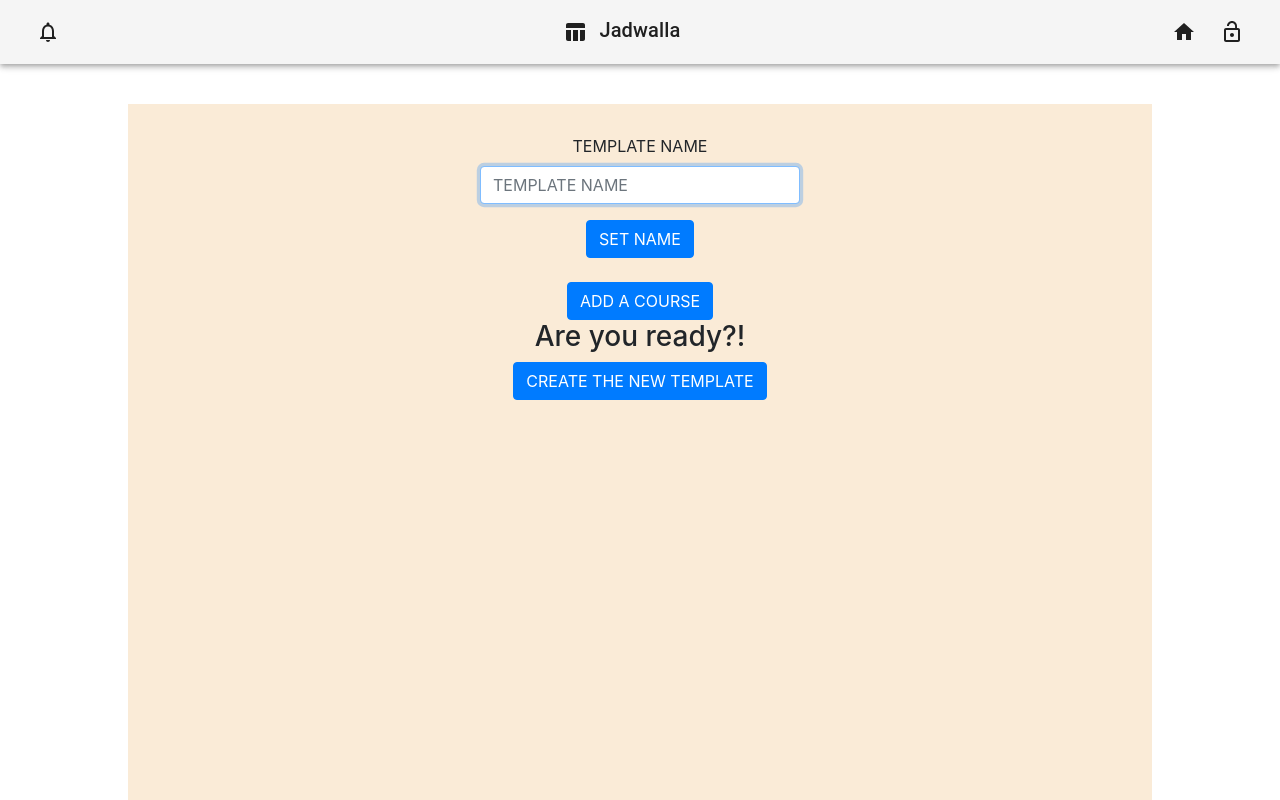
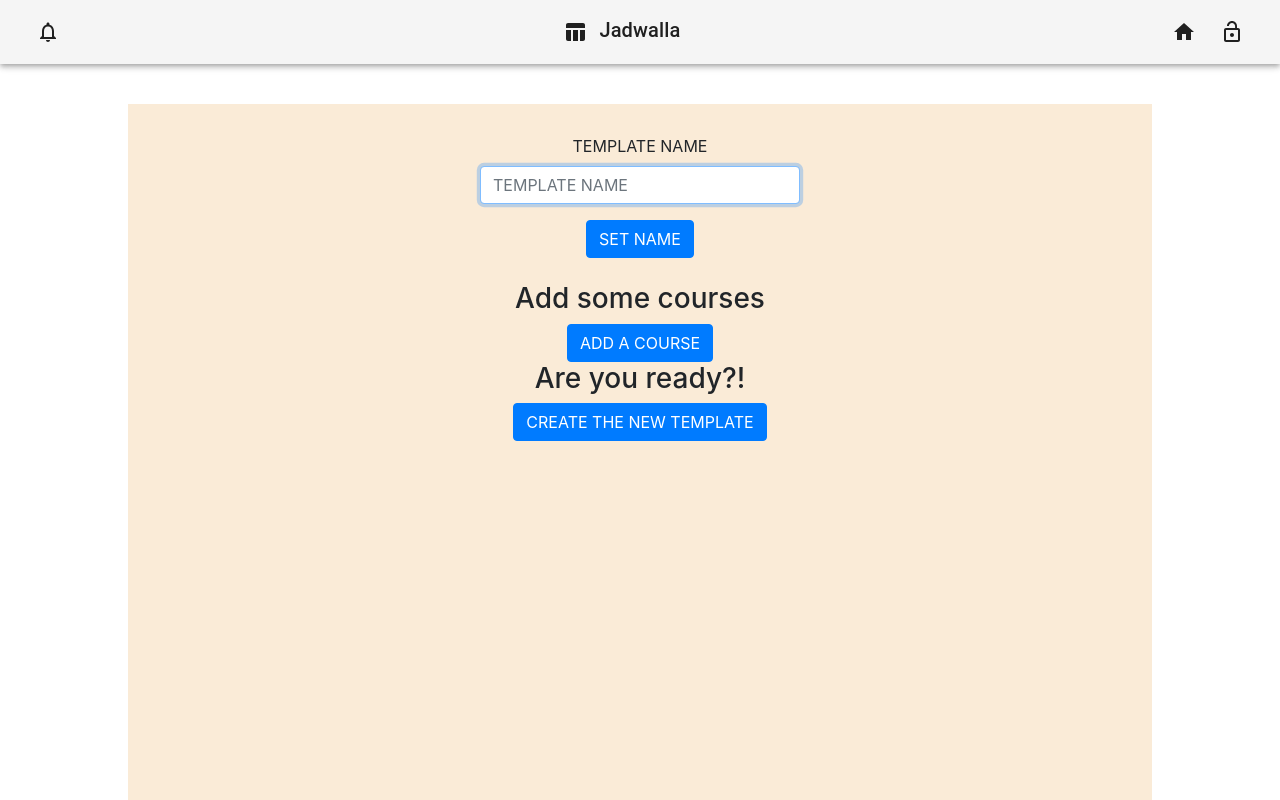
Before and after one commit to AbuKhalil95/jadwalla-app, a React (Create React App) app: page /create-template in a window 1280 px wide. Shown: the top 800 px of the page. Built offline with nearby package versions, Linux system fonts and the light colour scheme.

Commit message:
createTemp

```diff
--- a/src/components/TemplateList/TemplateCreator.js
+++ b/src/components/TemplateList/TemplateCreator.js
@@ -102,7 +102,7 @@ console.log(props);
                                 </Button>
                             </Modal.Footer>
                         </Modal>
-
+                        <h3>Add some courses</h3>
                 <Button onClick={handleShow}>ADD A COURSE</Button>
 
 
--- a/src/components/TemplateList/createTemplate.js
+++ b/src/components/TemplateList/createTemplate.js
@@ -24,10 +24,6 @@ let sciSchedule = {
 
     ],
 };
-
-const createTemplate = async () => {
-
-}
 
 const getSciTemplate = async () => {
     let token = cookie.get('auth');
```
